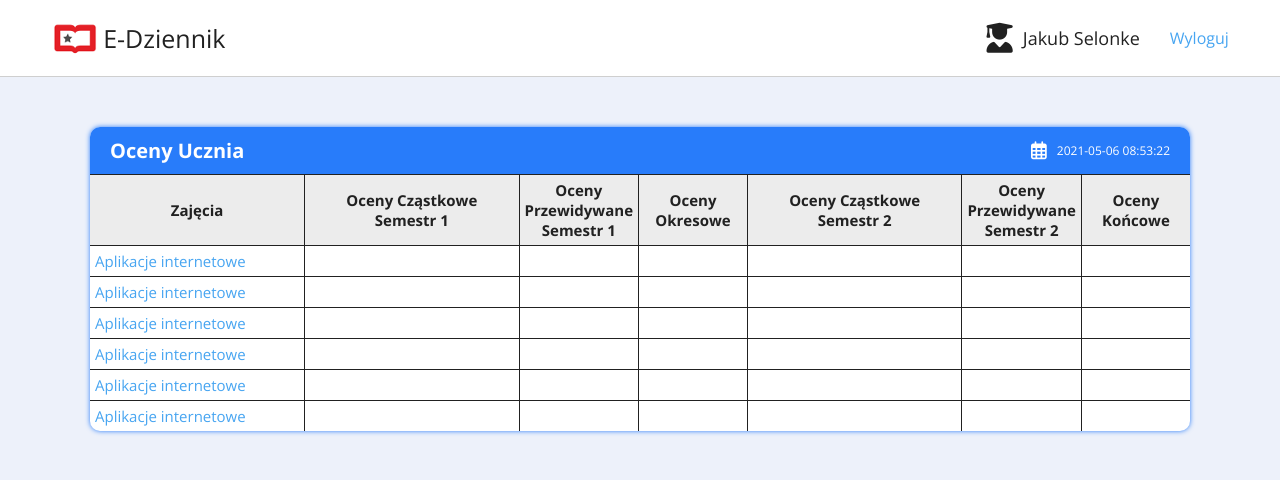
After one commit to Jaco020/EdziennikProjekt, a PHP site: page /HTML/ocenyUcznia.html in a window 1280 px wide. The commit adds this page. Shown: the top 480 px of the page. Run offline with PHP 8.4, Linux system fonts and the light colour scheme; some libraries are stand-ins or nearby versions.

Commit message:
Poprawki stylu/ Dodano wersje wstepna panelu z ocenami

```diff
--- a/CSS/globals.css
+++ b/CSS/globals.css
@@ -9,7 +9,41 @@ body{
     font-weight: 400;
     color: var(--black-300);
     background-color: var(--white-150);
+    width: 100%;
 }
 :root{
     font-size: 10px;
 }
+::-webkit-scrollbar{
+    width: 12px;
+}
+::-webkit-scrollbar-track{
+    background-color: var(--gray-300);
+}
+::-webkit-scrollbar-thumb {
+    background: var(--gray-400);
+    border-radius: 10px;
+}
+::-webkit-scrollbar-thumb:hover{
+    background: var(--gray-450);
+}
+p.logo{
+    margin-left: 5px;
+    font-size: 2.5rem;
+}
+a,a:visited{
+    text-decoration: none;
+    color: var(--blue-300);
+    transition: .1s linear;
+}
+a:hover{
+    color: var(--blue-500);
+}
+h3{
+    font-size: 2rem;
+}
+p.dataInfo{
+    font-size: 1.2rem;
+    display: flex;
+    align-items: center;
+}
--- a/CSS/signup.css
+++ b/CSS/login.css
@@ -4,7 +4,6 @@ root{
 }
 body{
     height: 100vh;
-    width: 100vw;
     overflow: hidden;
 }
 .loginCont{
@@ -21,10 +20,6 @@ body{
     justify-content: center;
     align-items: center;
     padding-bottom: 1.5rem;
-}
-p.logo{
-    margin-left: 5px;
-    font-size: 2.5rem;
 }
 h4{
     font-size: 2.2rem;
@@ -74,6 +69,7 @@ footer{
     width: 100%;
     padding: 1rem;
     font-size: 1.5rem;
+    text-align: center;
 }
 @media screen and (min-width:1500px){
     .loginCont{
--- /dev/null
+++ b/CSS/ocenyUcznia.css
@@ -0,0 +1,78 @@
+@import "../CSS//variables.css";
+:root{
+    --var:#fff;
+}
+.menuBaner{
+    background-color: var(--white-100);
+    width: 100%;
+    padding: 20px 4%;
+    display: flex;
+    justify-content: space-between;
+    border-bottom: 1px solid var(--gray-200);
+    align-items: center;
+}
+.menuBaner__item{
+    display: flex;
+    align-items: center;
+}
+.menuBaner__item i {
+    font-size: 3rem;
+}
+p.userName{
+    font-size: 1.8rem;
+    margin-left: 10px;
+}
+.logout{
+    font-size: 1.6rem;
+    margin-left: 30px;
+}
+.OcenyCont{
+    width: 1100px;
+    border-radius: 10px;
+    background-color: var(--white-100);
+    margin: 50px auto 50px auto;
+    overflow: hidden;
+    box-shadow: 0px 0px 5px 0px var(--blue-450);
+}
+.OcenyCont__header{
+    background-color: var(--blue-450);
+    width: 100%;
+    padding: 10px 20px;
+    color: var(--white-100);
+    display: flex;
+    justify-content: space-between;
+    align-items: center;
+}
+.dataInfo i {
+    font-size: 1.8rem;
+    margin-right: 10px;
+}
+table{
+    border-collapse: collapse;
+    width: 100%;
+}
+td,th{
+    border: 1px solid #212121;
+    padding: 5px;
+    font-size: 1.5rem;
+}
+th{
+    background-color: var(--gray-100);
+}
+/* Długość komurek */
+.longCell{
+    width: 20%;
+}
+.shortCell{
+    width: 10%;
+}
+/* Brak bordera aby na zewnętrznych komórkach */
+.noneLeft{
+    border-left: none;
+}
+.noneRight{
+    border-right: none;
+}
+.noneBottom td{
+    border-bottom: none;
+}
--- a/CSS/variables.css
+++ b/CSS/variables.css
@@ -3,8 +3,17 @@
     --white-150:#edf1fa;
 
     --gray-100: #ececec;
+    --gray-200: #cfcfcf;
+    --gray-300: #bdbdbd;
+    --gray-400: #9e9e9e;
+    --gray-450: #8f8f8f;
+
     --black-300:#212121;
+    --black-500:#0e0e0e;
 
+    --blue-200: #78bef7;
     --blue-300: #47a5f1;
-    --blue-400: #2598f7;
+    --blue-400: #1688f3;
+    --blue-450: #287cfa;
+    --blue-500: #1b57fc;
 }
--- /dev/null
+++ b/HTML/ocenyUcznia.html
@@ -0,0 +1,99 @@
+<!DOCTYPE html>
+<html lang="pl">
+<head>
+    <meta charset="UTF-8">
+    <meta http-equiv="X-UA-Compatible" content="IE=edge">
+    <meta name="viewport" content="width=device-width, initial-scale=1.0">
+    <title>Oceny Ucznia</title>
+    <link rel="stylesheet" href="../CSS/globals.css">
+    <link rel="stylesheet" href="../CSS/ocenyUcznia.css">
+    <script src="https://kit.fontawesome.com/086b12d3c8.js" crossorigin="anonymous"></script>
+</head>
+<body>
+    <navbar class="menuBaner">
+        <div class="menuBaner__item">
+            <img src="../IMG/logo.png">
+            <p class="logo">E-Dziennik</p>
+        </div>
+        <div class="menuBaner__item">
+            <i class="fas fa-user-graduate"></i>
+            <p class="userName">Jakub Selonke</p>
+            <p class="logout"><a href="login.html">Wyloguj</a></p>
+        </div>
+    </navbar>
+    <div class="OcenyCont">
+        <div class="OcenyCont__header">
+            <h3 class="OpisCont">Oceny Ucznia</h3>
+            <p class="dataInfo" title="Data Aktualizacji"><i class="far fa-calendar-alt"></i>2021-05-06 08:53:22</p>
+        </div>
+        <div class="OcenyCont__table">
+            <table>
+                <tr>
+                    <th class="longCell noneLeft">Zajęcia</td>
+                    <th class="longCell">Oceny Cząstkowe </br>Semestr 1</td>
+                    <th class="shortCell">Oceny Przewidywane </br> Semestr 1</td>
+                    <th class="shortCell">Oceny Okresowe</td>
+                    <th class="longCell">Oceny Cząstkowe</br> Semestr 2</td>
+                    <th class="shortCell">Oceny Przewidywane </br> Semestr 2</td>
+                    <th class="shortCell noneRight">Oceny Końcowe</td>
+                </tr>
+                <tr>
+                    <td class="SubjectName noneLeft"><a href="#">Aplikacje internetowe</a> </td>
+                    <td></td>
+                    <td></td>
+                    <td></td>
+                    <td></td>
+                    <td></td>
+                    <td class="noneRight"></td>
+                </tr>
+                <tr>
+                    <td class="SubjectName noneLeft"><a href="#">Aplikacje internetowe</a> </td>
+                    <td></td>
+                    <td></td>
+                    <td></td>
+                    <td></td>
+                    <td></td>
+                    <td class="noneRight"></td>
+                </tr>
+                <tr>
+                    <td class="SubjectName noneLeft"><a href="#">Aplikacje internetowe</a> </td>
+                    <td></td>
+                    <td></td>
+                    <td></td>
+                    <td></td>
+                    <td></td>
+                    <td class="noneRight"></td>
+                </tr>
+                <tr>
+                    <td class="SubjectName noneLeft"><a href="#">Aplikacje internetowe</a> </td>
+                    <td></td>
+                    <td></td>
+                    <td></td>
+                    <td></td>
+                    <td></td>
+                    <td class="noneRight"></td>
+                </tr>
+                <tr>
+                    <td class="SubjectName noneLeft"><a href="#">Aplikacje internetowe</a> </td>
+                    <td></td>
+                    <td></td>
+                    <td></td>
+                    <td></td>
+                    <td></td>
+                    <td class="noneRight"></td>
+                </tr>
+                <tr class="noneBottom">
+                    <td class="SubjectName noneLeft"><a href="#">Aplikacje internetowe</a> </td>
+                    <td></td>
+                    <td></td>
+                    <td></td>
+                    <td></td>
+                    <td></td>
+                    <td class="noneRight"></td>
+                </tr>
+            </table>
+        </div>
+    </div>
+    <div class="sideMenu"></div>
+</body>
+</html>
```
Also changed, not shown: HTML/login.html (renamed from HTML/signup.html, +4 -4 lines).
